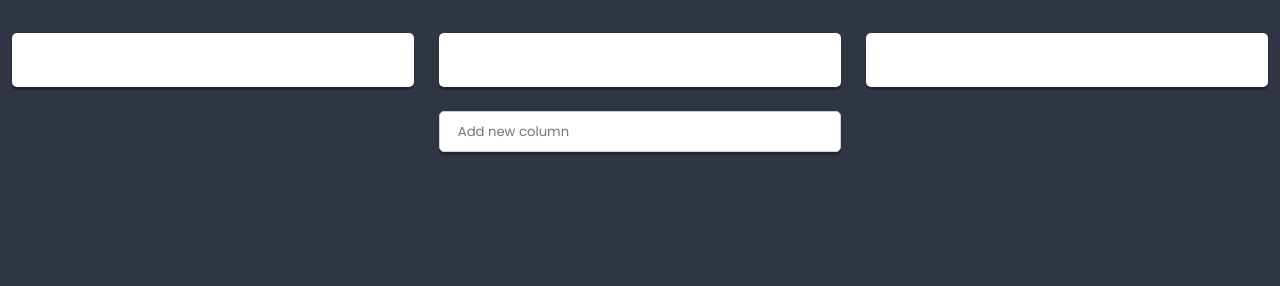
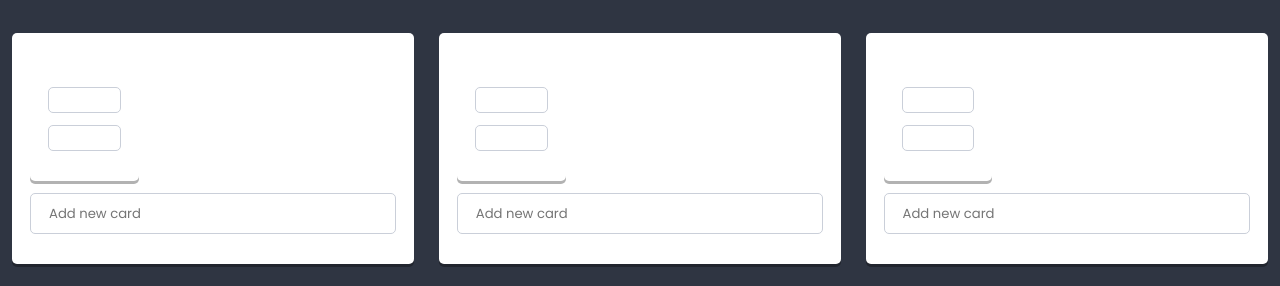
Before and after one commit to Amidek/React, a React app: page / in a window 1280 px wide. Shown: the part 399-685 px from the top of the page. Built offline with nearby package versions, Linux system fonts and the light colour scheme.

Commit message:
dodanie komponentu card oraz jego creatora, wykorzystanie kompomentu Icon (wersja z błędami)

```diff
--- a/src/components/Column/Column.js
+++ b/src/components/Column/Column.js
@@ -1,17 +1,47 @@
 import React from 'react';
+import {settings} from '../../data/dataStore';
 import styles from './Column.scss';
 import PropTypes from 'prop-types';
+import Icon from '../Icon/Icon.js';
+import Creator from '../Creator/Creator.js';
+import Card from '../Card/Card.js'
+class Column extends React.Component {
 
-class Column extends React.Component {
+  state = {
+    cards: this.props.cards || [],
+  }
 
   static propTypes = {
     columnTitle: PropTypes.node,
+    title: PropTypes.node.isRequired,
+  }
+
+  addCart(title) {
+    this.setState(state => (
+      {
+        cards: [
+          ...state.cards,
+          {
+            key: state.cards.length ? state.cards[state.cards.length-1].key+1 : 0,
+            title
+          }
+        ]
+      }
+    ));
   }
 
   render() {
     return (
       <section className={styles.component}>
-        <h3 className={styles.title}>{this.props.columns}</h3>
+        <h3 className={styles.title}><span className={styles.icon}>{this.props.Icon}</span>{this.props.columns}</h3>
+        <div className={styles.component}>
+          {this.state.cards.map(({key, ...cardsProps}) => (
+          <Card key={key} {...cardsProps} />
+        ))}
+        </div>
+        <div className={styles.creator}>
+          <Creator text={settings.cardCreatorText} action={title => this.addCard(title)}/>
+        </div>
       </section>
     )
   }
--- /dev/null
+++ b/src/components/Icon/Icon.js
@@ -0,0 +1,5 @@
+import React from 'react';
+
+const Icon = props => (<i className={`fas fa-${props.name}`}></i>);
+
+export default Icon;
```
Also changed, not shown: src/components/Card/Card.js (line endings or trailing spaces), src/components/List/List.js (line endings or trailing spaces).
